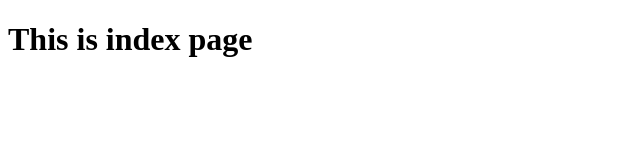
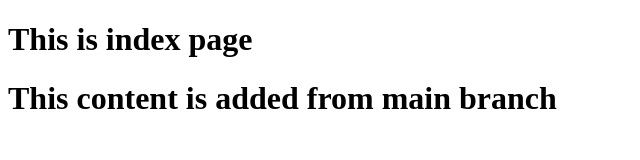
Before and after one commit to Mayurpatil130/demo_app, a plain HTML site: page index.html in a window 1280 px wide. Shown: the whole page, without its empty margins (0-640 px from the left). Drawn offline with Linux system fonts and the light colour scheme.

Commit message:
commit from main branch

```diff
--- a/index.html
+++ b/index.html
@@ -8,6 +8,7 @@
 <body>
 
 <h1>This is index page</h1>
+<h1>This content is added from main branch</h1>
 
 
 </body>
```
